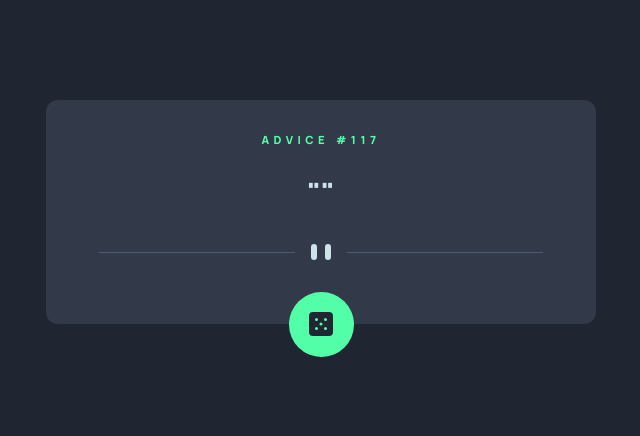
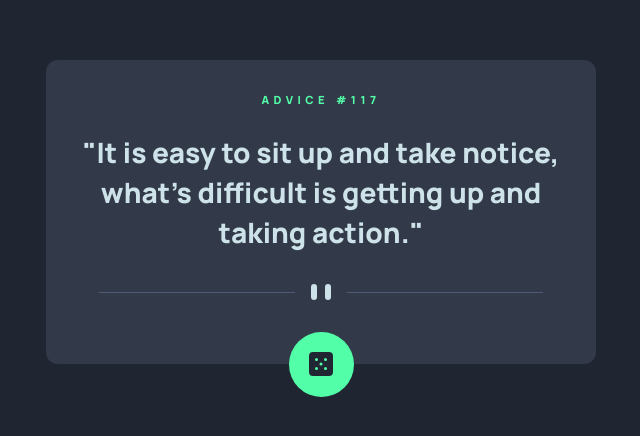
Before and after one commit to revin212/advice-generator-app, a plain HTML site: page index.html in a window 1280 px wide. Shown: the part 188-624 px from the top of the page, without its empty margins (319-959 px from the left). Drawn offline with Linux system fonts and the light colour scheme; no server answers.

Commit message:
finishing

```diff
--- a/index.html
+++ b/index.html
@@ -18,7 +18,7 @@
 <body class="flex justify-center items-center font-main-font bg-ark-blue min-h-[100vh]">
   <main class="bg-ark-grayish-blue w-full max-w-[550px] min-h-[100px] mx-4 px-5 md:px-[2rem] text-center rounded-xl relative flex flex-col items-center">
     <h1 id="advice-id" class="mt-8 uppercase text-[0.7rem] text-primary-green tracking-[0.4em]">Advice #117</h1>
-    <p id="advice" class="text-primary-cyan mt-6 text-xl md:text-[28px] md:leading-10">""</p>
+    <p id="advice" class="text-primary-cyan mt-6 text-xl md:text-[28px] md:leading-10">"It is easy to sit up and take notice, what's difficult is getting up and taking action."</p>
 
     <div class="mb-16 mt-6 md:mt-8">
       <img class="md:hidden block" src="./images/pattern-divider-mobile.svg" alt="">
```
